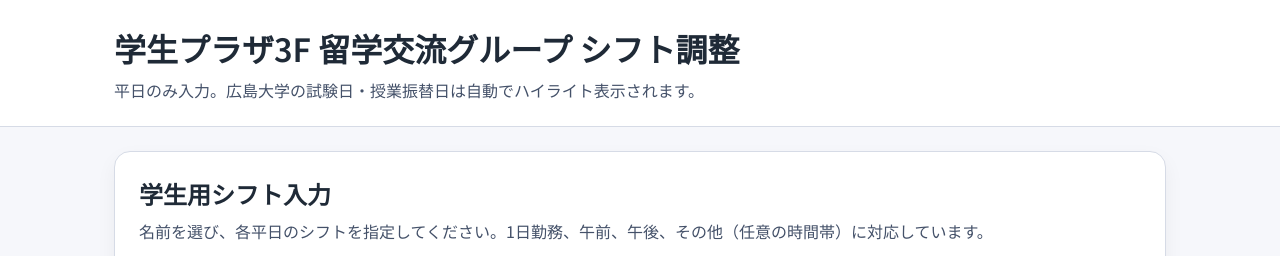
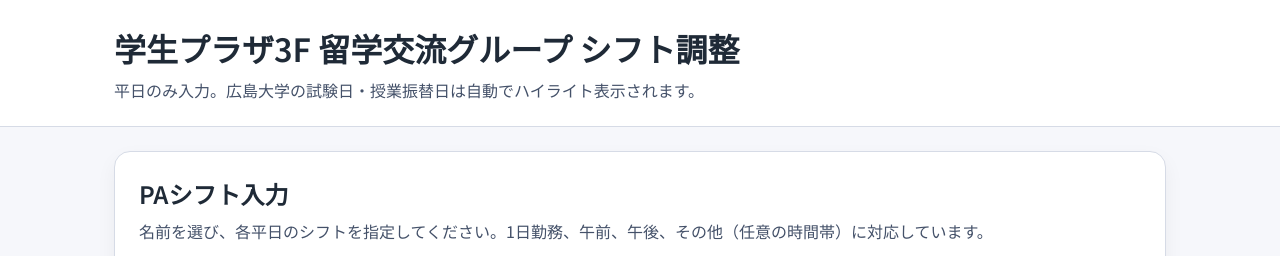
Before and after one commit to senamatsuda/Student-Plaza-PA-Shift-System, a plain HTML site: page index.html in a window 1280 px wide. Shown: the top 256 px of the page. Drawn offline with Linux system fonts and the light colour scheme; no server answers.

Commit message:
ヘッダー微修正

```diff
--- a/index.html
+++ b/index.html
@@ -26,7 +26,7 @@
       <section class="panel">
         <div class="panel__header">
           <div>
-            <h2>学生用シフト入力</h2>
+            <h2>PAシフト入力</h2>
             <p>
               名前を選び、各平日のシフトを指定してください。1日勤務、午前、午後、その他（任意の時間帯）に対応しています。
             </p>
```
